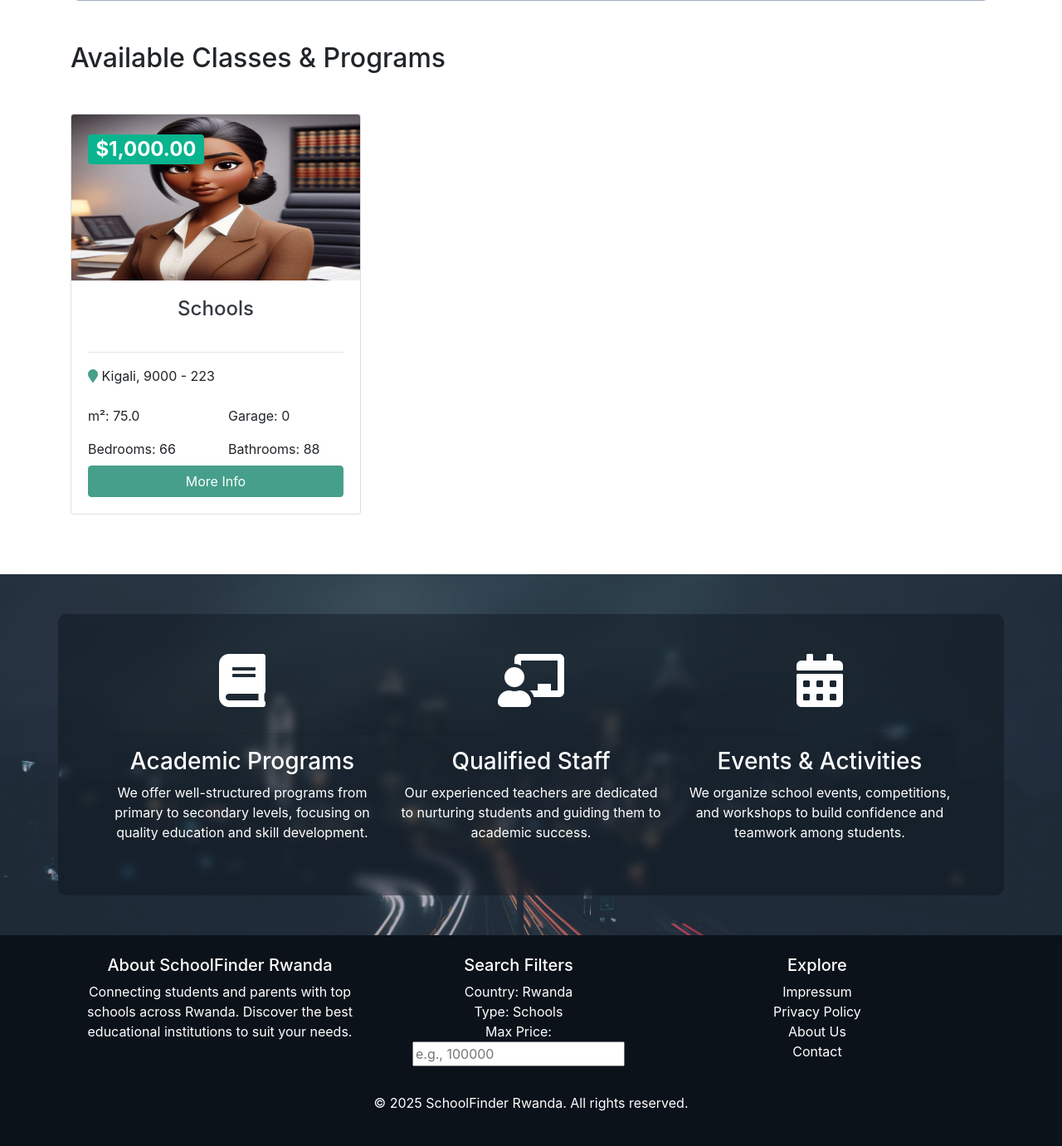
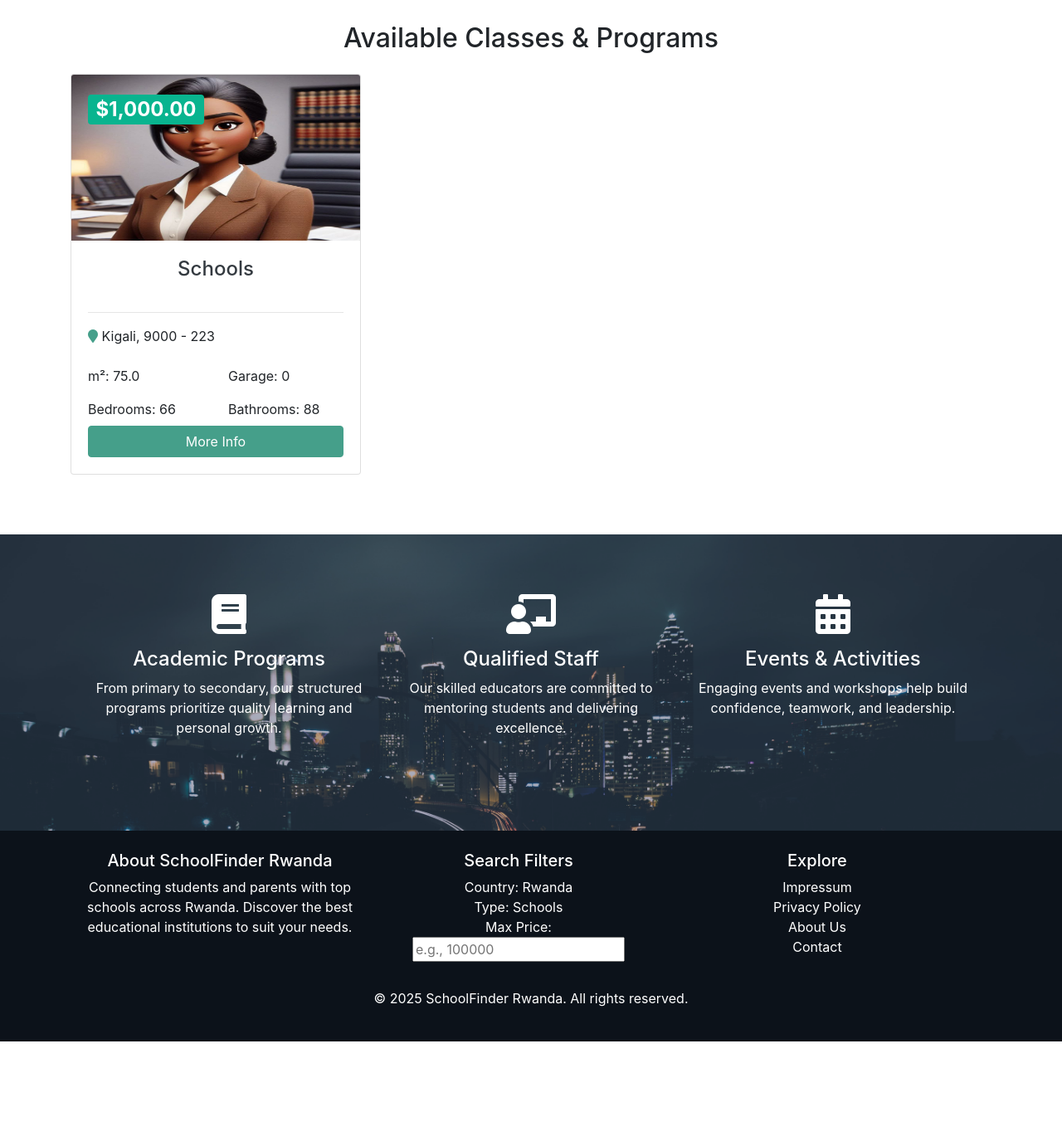
Before and after one commit to LucasCatty/school-finder, a Django app: page /en/ in a window 1280 px wide. Shown: the part 800-2181 px from the top of the page at 83% size. After the commit the page ends 2055 px from the top, so only its background shows below. Run offline with Django 4.2, Linux system fonts and the light colour scheme; data comes from the database, SQL or seed files in the repository; some libraries are stand-ins or nearby versions.

Commit message:
Refined school portal homepage layout and improved UI/UX.

```diff
--- a/templates/core/index.html
+++ b/templates/core/index.html
@@ -3,84 +3,77 @@
 {% load humanize %}
 
 {% block extrastyle %}
-<meta name="description" content="School portal – Manage classes, students, subjects, and schedules efficiently.
-Explore our educational programs, staff directory, announcements, and more." />
+<meta name="description" content="Efficient school portal to manage classes, students, subjects, and schedules. Explore our programs, staff, announcements, and more." />
 {% endblock %}
 
 {% block title %} | School Portal {% endblock %}
 
 {% block content %}
-<!-- Showcase -->
-<section id="showcase">
+<!-- Showcase Section -->
+<section id="showcase" class="bg-light">
   <div class="container text-center">
     <div class="home-search p-5">
-      <div class="overlay round-corners p-5">
-        <div class="row col-12 pl-0 ml-0">
-          <div class="col-12 col-lg-8 p-0 text-left">
+      <div class="overlay round-corners p-5 shadow">
+        <div class="row">
+          <div class="col-12 col-lg-8 text-left">
             <h1 class="display-4 font-weight-bold mb-3">
-              {{ _("Learning Made Accessible for Every Student") }}
+              {{ _("Empowering Every Student Through Accessible Learning") }}
             </h1>
-            <p class="lead mb-5">{{ _("We offer academic excellence through modern teaching and student-friendly systems.") }}</p>
+            <p class="lead mb-4">
+              {{ _("We combine modern teaching with student-friendly tools to ensure academic success.") }}
+            </p>
           </div>
-          <div class="col-4"></div>
         </div>
-
         {% include 'core/partials/_search.html' %}
       </div>
     </div>
   </div>
 </section>
 
-<br>
 <!-- Alerts -->
 {% include 'core/partials/_alerts.html' %}
 
 <!-- Class Listings -->
 <section id="listings" class="my-5">
   <div class="container">
-    <h2 class="mb-5">
-      {{ _("Available Classes & Programs") }}
-    </h2>
+    <h2 class="mb-4 text-center">{{ _("Available Classes & Programs") }}</h2>
     <div class="row">
       {% if listings %}
         {% for listing in listings %}
           {% include 'listings/_partials/_listing-box.html' %}
         {% endfor %}
       {% else %}
-        <div class="col-md-12">
-          <p>{{ _("No Classes or Programs Available") }}</p>
+        <div class="col-md-12 text-center">
+          <p class="text-muted">{{ _("Currently, no classes or programs are available.") }}</p>
         </div>
       {% endif %}
     </div>
   </div>
 </section>
 
-<!-- School Services -->
+<!-- Services -->
 <section id="services" class="py-5 bg-secondary text-white">
   <div class="container">
-    <div class="row text-center bg-blur p-5">
-      <div class="col-12 col-md-6 col-xl-4">
-        <i class="fas fa-book fa-4x mb-3"></i>
-        <hr>
-        <h3>{{ _("Academic Programs") }}</h3>
+    <div class="row text-center p-4">
+      <div class="col-md-4 mb-4">
+        <i class="fas fa-book fa-3x mb-3"></i>
+        <h4>{{ _("Academic Programs") }}</h4>
         <p>
-          {{ _("We offer well-structured programs from primary to secondary levels, focusing on quality education and skill development.") }}
+          {{ _("From primary to secondary, our structured programs prioritize quality learning and personal growth.") }}
         </p>
       </div>
-      <div class="col-12 col-md-6 col-xl-4">
-        <i class="fas fa-chalkboard-teacher fa-4x mb-3"></i>
-        <hr>
-        <h3>{{ _("Qualified Staff") }}</h3>
+      <div class="col-md-4 mb-4">
+        <i class="fas fa-chalkboard-teacher fa-3x mb-3"></i>
+        <h4>{{ _("Qualified Staff") }}</h4>
         <p>
-          {{ _("Our experienced teachers are dedicated to nurturing students and guiding them to academic success.") }}
+          {{ _("Our skilled educators are committed to mentoring students and delivering excellence.") }}
         </p>
       </div>
-      <div class="col-12 col-md-6 col-xl-4">
-        <i class="fas fa-calendar-alt fa-4x mb-3"></i>
-        <hr>
-        <h3>{{ _("Events & Activities") }}</h3>
+      <div class="col-md-4 mb-4">
+        <i class="fas fa-calendar-alt fa-3x mb-3"></i>
+        <h4>{{ _("Events & Activities") }}</h4>
         <p>
-          {{ _("We organize school events, competitions, and workshops to build confidence and teamwork among students.") }}
+          {{ _("Engaging events and workshops help build confidence, teamwork, and leadership.") }}
         </p>
       </div>
     </div>
```
